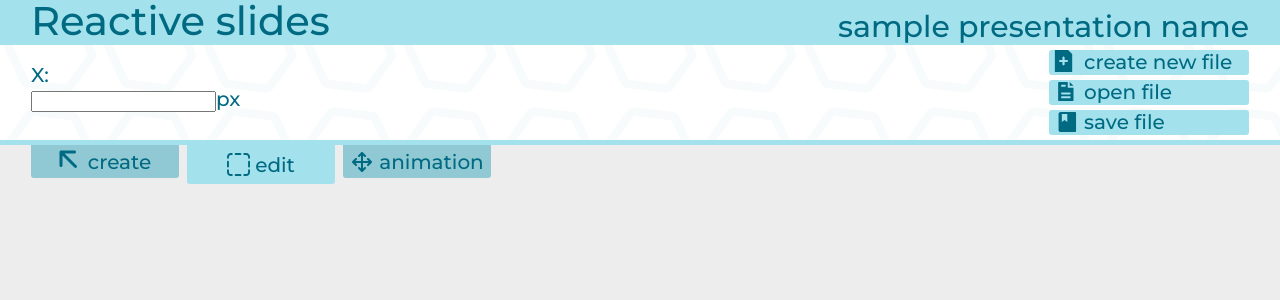
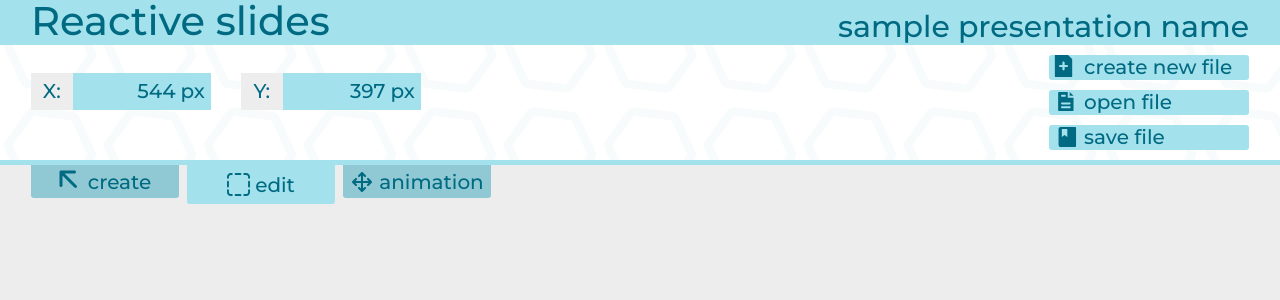
Before and after one commit to dan3rty/Reactive-slides, a React (Create React App) app: page / in a window 1280 px wide. Shown: the top 300 px of the page. Built offline with nearby package versions, Linux system fonts and the light colour scheme.

Commit message:
Улучшил EditBar и InputField

```diff
--- a/src/common/components/inputFields/InputField.css
+++ b/src/common/components/inputFields/InputField.css
@@ -1,10 +1,60 @@
-.large {
-	width: 200px;
+.input-field {
+	display: flex;
+	justify-content: center;
+}
+
+.input-field_large {
+	width: 180px;
 	height: 37px;
 }
 
 .label {
+	display: flex;
+	justify-content: center;
+	align-items: center;
+
+	height: 100%;
+
+	background: #ededed;
 }
 
 .label_large {
+	width: 25%;
 }
+
+.value-field {
+	box-sizing: border-box;
+	display: flex;
+	justify-content: center;
+	align-items: center;
+	gap: 5px;
+
+	width: 150px;
+
+	background: #a3e1ec;
+}
+
+.input {
+	box-sizing: border-box;
+	height: 100%;
+	width: 70%;
+	border: none;
+	outline: none;
+	background: none;
+	text-align: end;
+	padding: 0;
+	color: #006a82;
+	font-style: normal;
+	font-weight: 500;
+	line-height: normal;
+	font-size: 20px;
+	font-family: Montserrat, sans-serif;
+}
+
+input[type='number']::-webkit-inner-spin-button,
+input[type='number']::-webkit-outer-spin-button {
+	-webkit-appearance: none;
+	-moz-appearance: none;
+	appearance: none;
+	margin: 0;
+}
--- a/src/common/components/inputFields/InputField.tsx
+++ b/src/common/components/inputFields/InputField.tsx
@@ -1,4 +1,5 @@
 import React from 'react'
+import './InputField.css'
 
 type sizes = 'small' | 'medium' | 'large'
 type inputType = 'number' | 'deg' | 'color' | 'fontFamily'
@@ -6,18 +7,19 @@ type inputType = 'number' | 'deg' | 'color' | 'fontFamily'
 type InputProps = {
 	label: string
 	type: inputType
+	initialValue: number
 	suffix?: string
 	size: sizes
 }
 
 function InputField(props: InputProps) {
 	return (
-		<div className={props.size}>
-			<div className={`label label_${props.size}`}>
-				<span className={'label__text'}>{props.label}</span>
+		<div className={`input-field input-field_${props.size}`}>
+			<div className={`label label_${props.size}`}>{props.label}</div>
+			<div className={`value-field value-field_${props.size}`}>
+				<input value={props.initialValue} className={'input'} type={props.type}></input>
+				<span>{props.suffix}</span>
 			</div>
-			<input type={props.type}></input>
-			<span>{props.suffix}</span>
 		</div>
 	)
 }
--- a/src/editor/toolBar/settingBar/SettingBar.css
+++ b/src/editor/toolBar/settingBar/SettingBar.css
@@ -1,6 +1,6 @@
 .SettingBar {
 	width: 100vw;
-	height: 100px;
+	height: 120px;
 	border-bottom: #a3e1ec;
 	border-bottom-width: 5px;
 	border-bottom-style: solid;
--- a/src/editor/toolBar/settingBar/editBar/EditBar.tsx
+++ b/src/editor/toolBar/settingBar/editBar/EditBar.tsx
@@ -5,7 +5,20 @@ import { InputField } from '../../../../common/components/inputFields/InputField
 function EditBar() {
 	return (
 		<div className="add-bar">
-			<InputField label={'X:'} type={'number'} size={'large'} suffix={'px'}></InputField>
+			<InputField
+				label={'X:'}
+				type={'number'}
+				size={'large'}
+				initialValue={544}
+				suffix={'px'}
+			></InputField>
+			<InputField
+				label={'Y:'}
+				type={'number'}
+				size={'large'}
+				initialValue={397}
+				suffix={'px'}
+			></InputField>
 		</div>
 	)
 }
```
